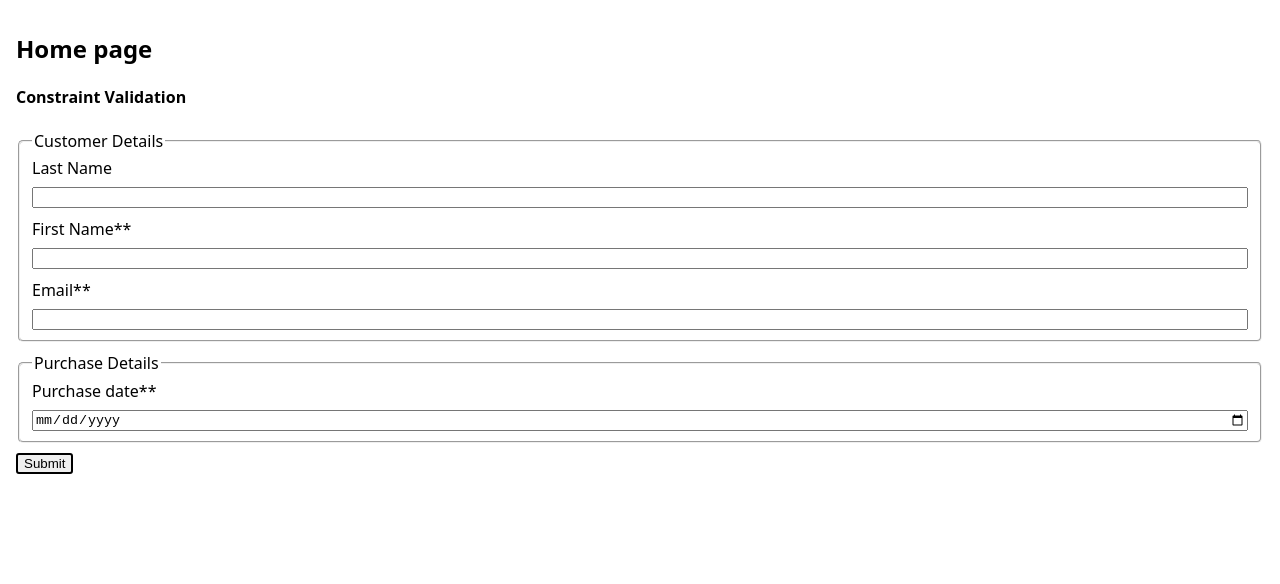
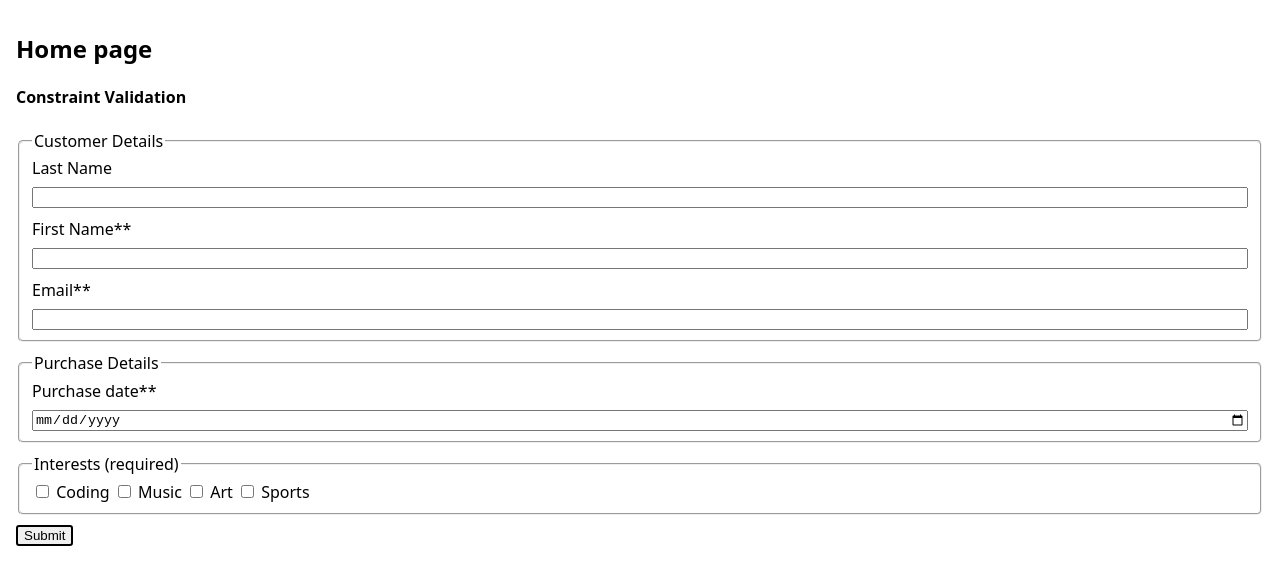
Before and after one commit to serjilyashenko/form-validation-tips, a website built with Vite: page index.html in a window 1280 px wide. Built offline with nearby package versions, Linux system fonts and the light colour scheme.

Commit message:
checkboxes and their listeners

```diff
--- a/index.html
+++ b/index.html
@@ -82,6 +82,31 @@
               </p>
             </div>
           </fieldset>
+          <!-- a fieldset element wraps the checkboxes and includes a legend
+          describing the group. It’s a good practice to wrap a group of
+          checkboxes (or any related form elements) in a fieldset element as it
+          improves semantics, accessibility, and visual organization. -->
+          <fieldset>
+            <legend>Interests <span>(required)</span></legend>
+            <input
+              id="coding"
+              type="checkbox"
+              name="interests"
+              value="coding"
+            />
+            <label for="coding">Coding</label>
+            <input id="music" type="checkbox" name="interests" value="music" />
+            <label for="music">Music</label>
+            <input id="art" type="checkbox" name="interests" value="art" />
+            <label for="art">Art</label>
+            <input
+              id="sports"
+              type="checkbox"
+              name="interests"
+              value="sports"
+            />
+            <label for="sports">Sports</label>
+          </fieldset>
           <input type="submit" />
         </form>
       </section>
--- a/script.js
+++ b/script.js
@@ -61,6 +61,15 @@
     errorEl.hidden = isInputValid;
   }
 
+  /**
+   * Validates the "interests" checkbox group.
+   * Custom validation is required because checkbox group validation
+   * is not supported by the browser's built-in validation features.
+   */
+  const validateInterestsCheckboxGroup = (formEl) => {
+    console.log(">> hlloo click");
+  };
+
   document.querySelectorAll(".js-validate").forEach((inputEl) => {
     inputEl.addEventListener("input", (event) => {
       updateValidationStateForInput(event.target);
@@ -76,4 +85,19 @@
       updateValidationStateForInput(inputEl);
     }
   });
+
+  constraintForm
+    .querySelectorAll('input[name="interests"]')
+    .forEach((checkboxInputEl) => {
+      checkboxInputEl.addEventListener("change", function () {
+        validateInterestsCheckboxGroup(constraintForm);
+      });
+      // Set up late validation for the checkbox group
+      checkboxInputEl.addEventListener("blur", function (event) {
+        const newActiveEl = event.relatedTarget;
+        if (newActiveEl?.getAttribute("name") !== "interests") {
+          validateInterestsCheckboxGroup(constraintForm);
+        }
+      });
+    });
 })();
```
Also changed, not shown: README.md.
